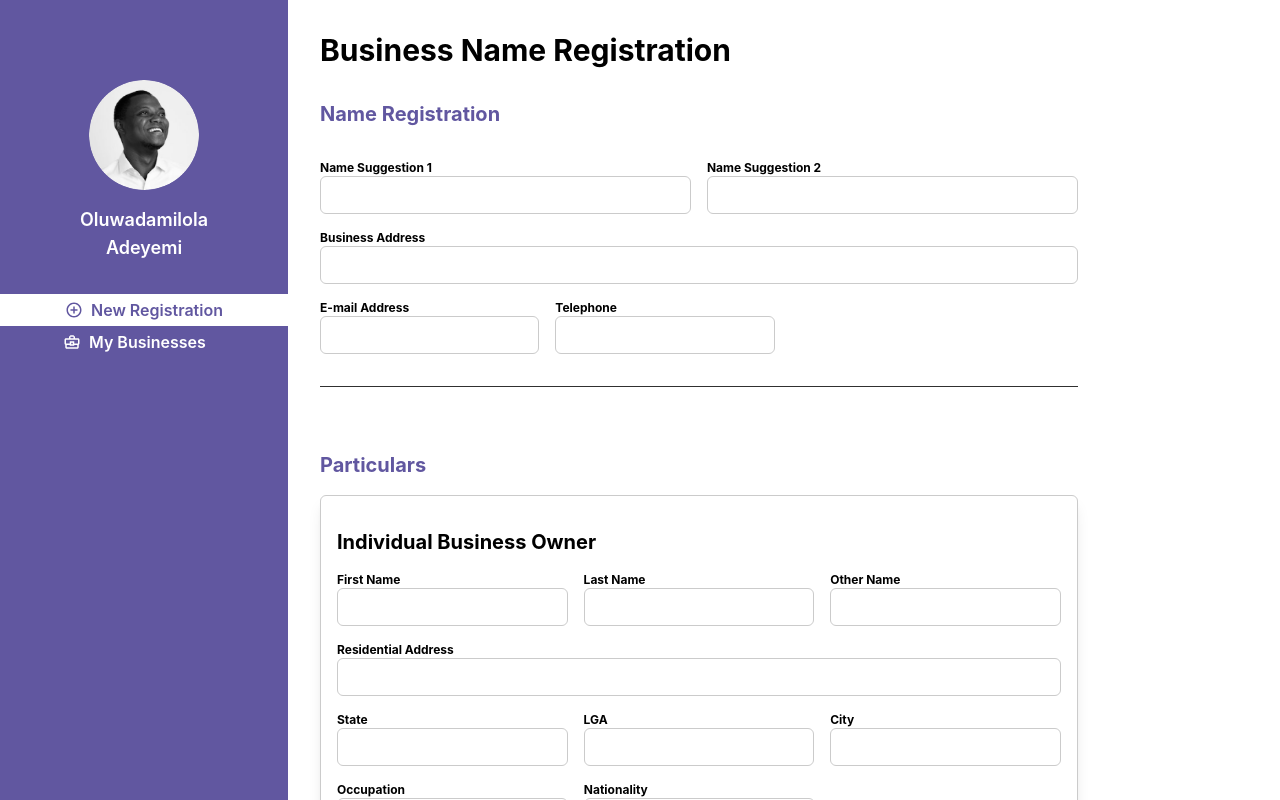
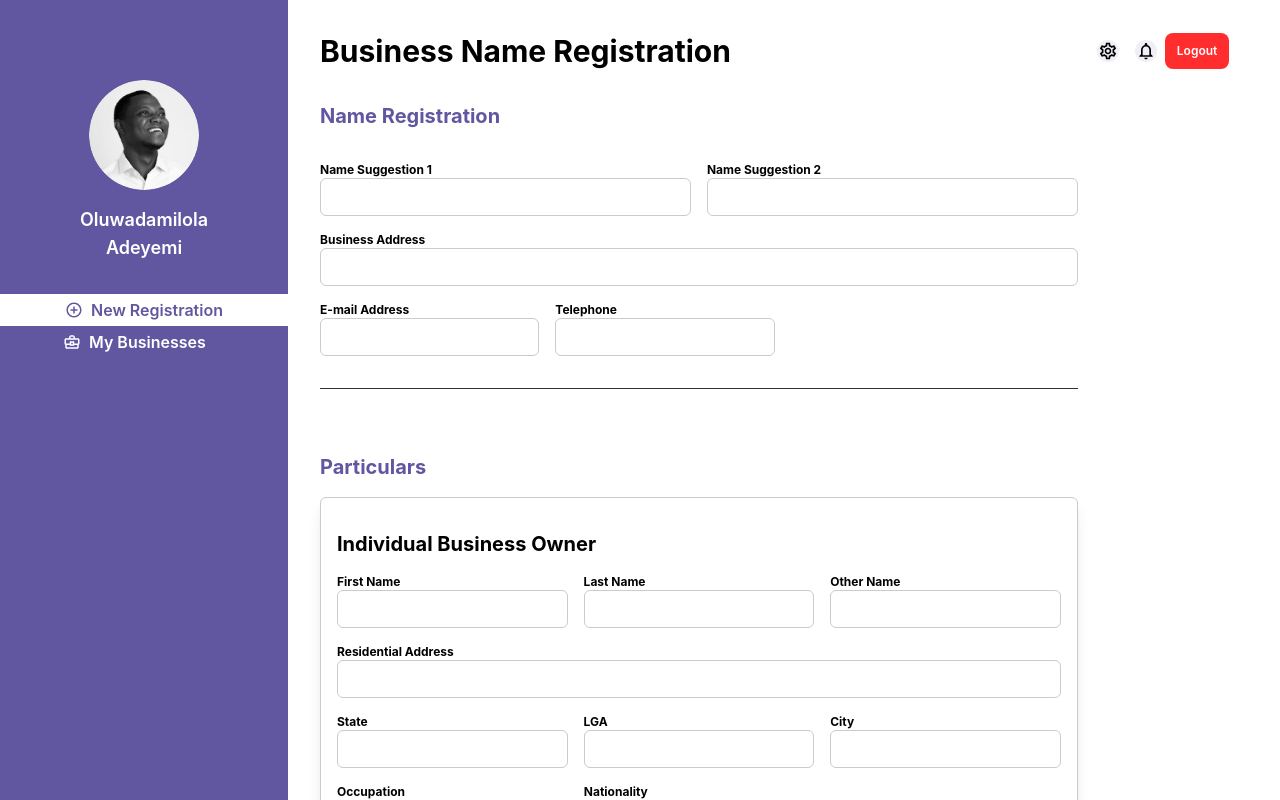
Before and after one commit to whitegatesolutions001/Frontend-, a Next.js app: page /new-registration/business-name-registration in a window 1280 px wide. Shown: the top 800 px of the page. Built offline with nearby package versions, Linux system fonts and the light colour scheme.

Commit message:
bisness-reg-page

```diff
--- a/components/modules/name-and-business-reg-module/layout.tsx
+++ b/components/modules/name-and-business-reg-module/layout.tsx
@@ -13,7 +13,7 @@ const NameReservationAndBusinessRegistrationLayout : FC<Props> = ({children}) :
            <div className="flex">
                 <SideBarNavigation values={returnValues()}/>
                 <main className="flex-1 bg-white text-black">
-                    <DashboardTopBar pageTitle="Business Name Registration" showControls={false}/>
+                    <DashboardTopBar pageTitle="Business Name Registration" showControls={true}/>
                     <div className="w-full flex justify-center lg:justify-start lg:ml-8">
                         {children}
                     </div>
```
